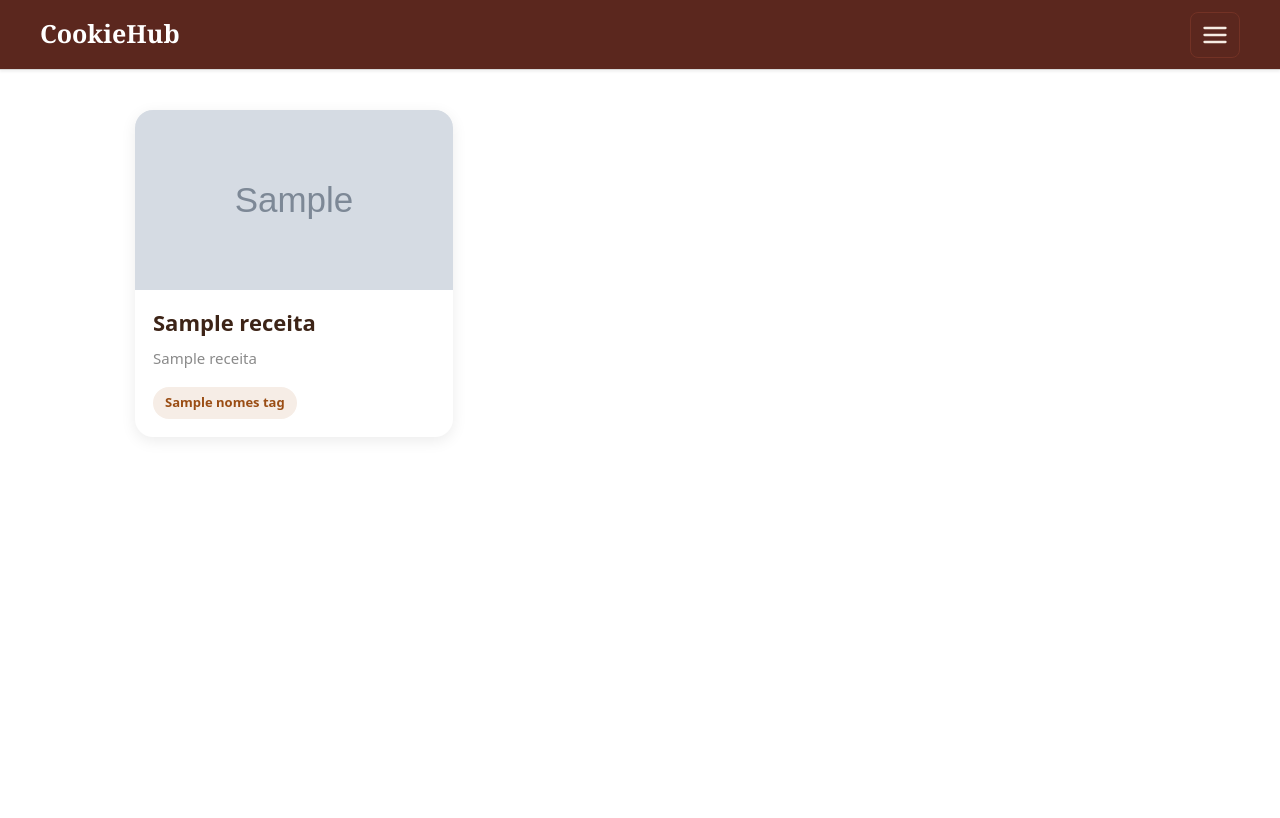
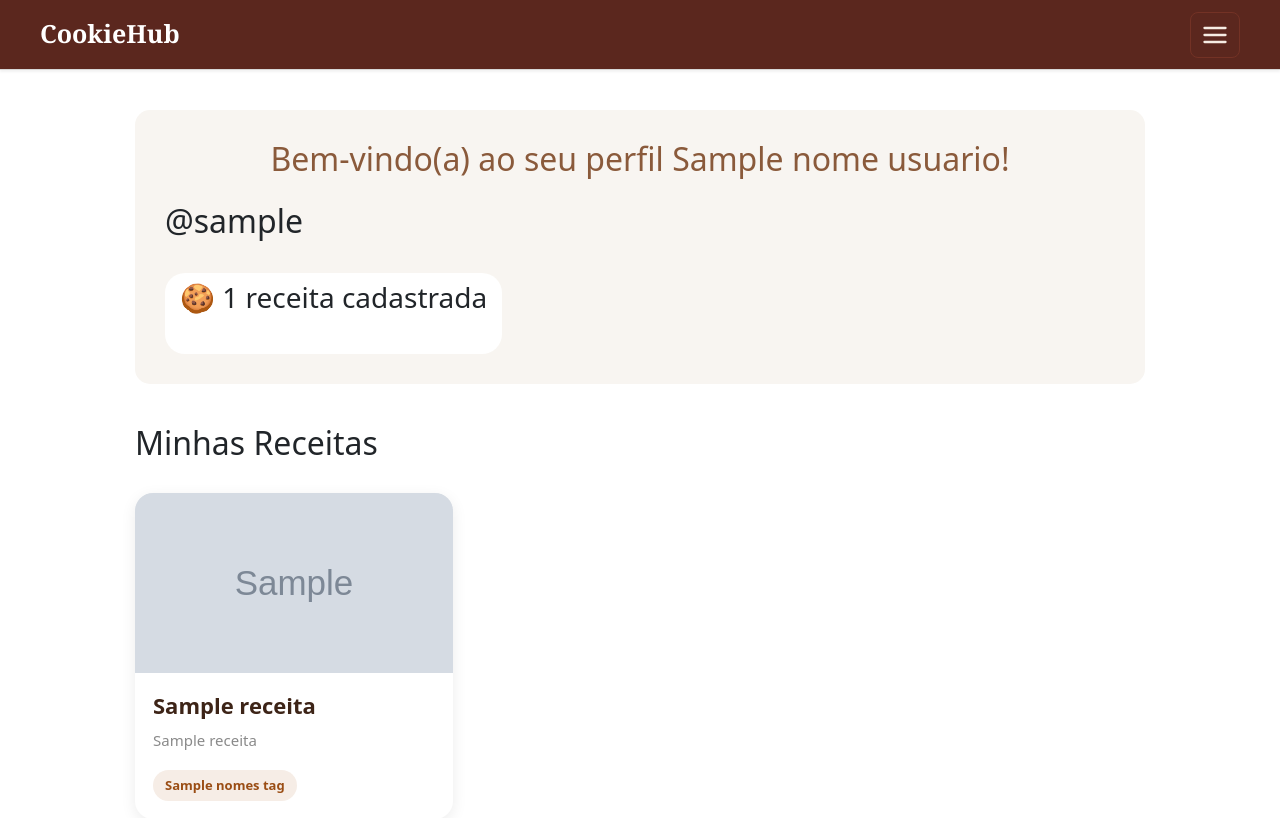
Before and after one commit to joice-2008/CookieHub, a CodeIgniter 4 app: the page made by app/Views/visualizarCadUsuario.php in a window 1280 px wide. Shown: the top 818 px of the page. Before the commit the page ends 438 px from the top, so only its background shows below. Run offline with PHP 8.4 and a stand-in for CodeIgniter, Linux system fonts and the light colour scheme; the template is opened without the code that fills it: most values are stand-ins (such as "Sample title", 1, 10 or a date in 2020); grey boxes marked "Sample" are stand-in pictures; some libraries are stand-ins or nearby versions.

Commit message:
adição de dados do usuário no perfil + css e tratamento de perfil que ainda não possui receita cadastrada

```diff
--- a/app/Controllers/ReceitaController.php
+++ b/app/Controllers/ReceitaController.php
@@ -195,7 +195,10 @@ class ReceitaController extends BaseController
         }
 
         return view('visualizarCadUsuario', [
-            'receitas' => $receitas
+            'receitas' => $receitas,
+            'nomeUsuario' => session()->get('nomeUsuario'),
+            'loginUsuario' => session()->get('loginUsuario')
         ]);
     }
+
 }
--- a/app/Views/visualizarCadUsuario.php
+++ b/app/Views/visualizarCadUsuario.php
@@ -14,8 +14,38 @@
 
     <div class="container-feed">
 
+        <div class="dados-usuario">
+
+        <h1 class="mensagem-perfil">
+        Bem-vindo(a) ao seu perfil <?= esc($nomeUsuario) ?>!
+        </h1><br>
+
+        <h2>@<?= esc($loginUsuario) ?></h2><br>
+
+        <div class="quantidade-receitas">
+        <h3>🍪 <?= count($receitas) ?> <?= count($receitas) == 1 ? 'receita cadastrada' : 'receitas cadastradas' ?></h3>
+        <br>
+        </div>
+
+    </div>
+
+    <h2 class="titulo-receitas">Minhas Receitas</h2>
+
 
     <div class="feed-receitas">
+            <?php if (empty($receitas)): ?>
+
+        <div class="sem-receitas">
+
+            <h3>Você ainda não cadastrou nenhuma receita.</h3>
+
+            <p>
+                Suas receitas aparecerão aqui quando você cadastrar uma.
+            </p>
+
+        </div>
+
+    <?php else: ?>
 
         <?php foreach($receitas as $receita): ?>
 
@@ -37,6 +67,7 @@
                 </div>
             </div>
         <?php endforeach; ?>
+        <?php endif; ?>
         </div>
     </div>
 
--- a/public/css/feed.css
+++ b/public/css/feed.css
@@ -28,6 +28,59 @@
     border-color: #b85c00;
 }
 
+.sem-receitas {
+    width: 100%;
+    padding: 50px 20px;
+    text-align: center;
+    grid-column: 1 / -1;
+}
+
+.sem-receitas h3 {
+    margin-bottom: 10px;
+}
+
+.sem-receitas p {
+    color: #777;
+}
+
+.dados-usuario {
+    margin-bottom: 40px;
+    padding: 30px;
+    border-radius: 15px;
+    background-color: #f8f5f1;
+}
+
+.mensagem-perfil {
+    margin: 0 0 15px 0;
+    font-size: 20px;
+    color: #8a5a3b;
+    text-align: center;
+}
+
+.dados-usuario h1 {
+    margin: 0;
+    font-size: 32px;
+}
+
+.login-usuario {
+    margin: 5px 0 20px;
+    color: #777;
+    font-size: 16px;
+}
+
+.quantidade-receitas {
+    display: inline-block;
+    padding: 8px 15px;
+    border-radius: 20px;
+    background-color: white;
+    font-weight: 500;
+}
+
+.titulo-receitas {
+    margin-bottom: 25px;
+}
+
+
 
 .feed-receitas{
     display: grid;
@@ -35,6 +88,8 @@
     gap: 28px;
     margin-top: 30px;
 }
+
+
 
 .card-receita{
     background: #fff;
@@ -136,4 +191,5 @@
 }
 
 
+
 }
```
Also changed, not shown: public/uploads/1786220228_0e8c83e2c90cb4556b05.png (added).
